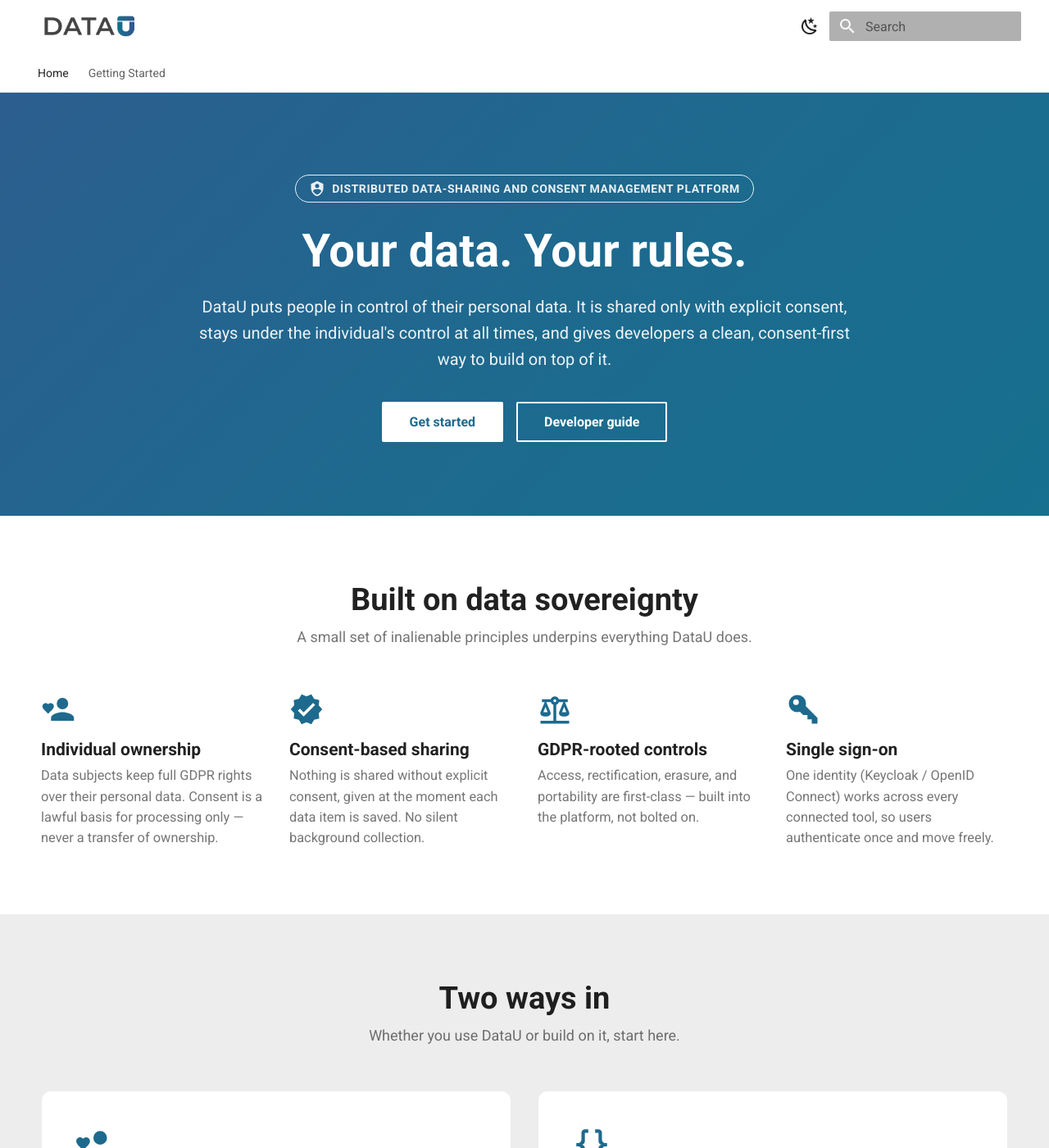
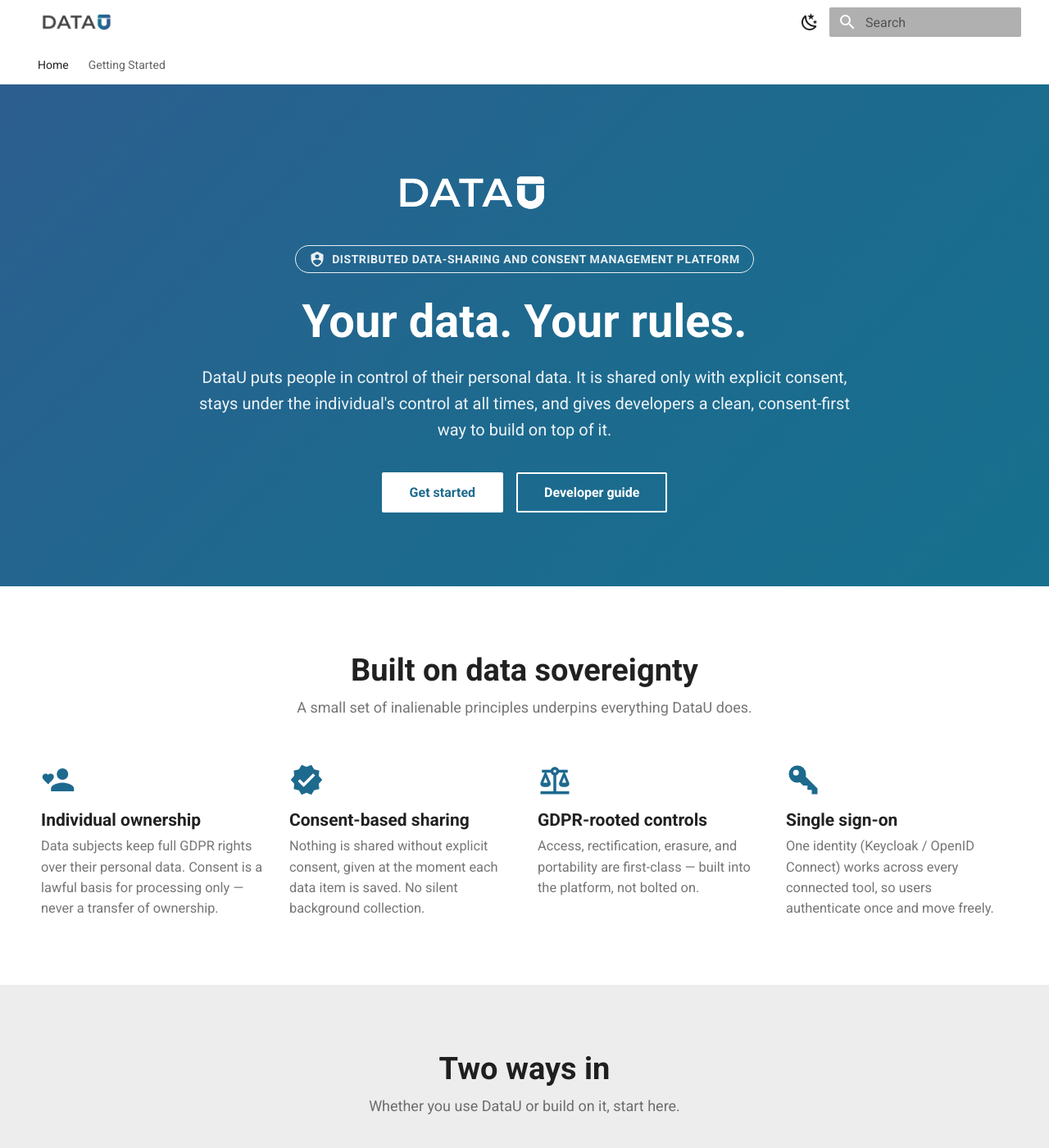
Before and after one commit to jibecompany/datau-docs, an MkDocs documentation site: the page built from docs/index.md, in a window 1280 px wide and 1400 px high. Shown: the whole window at 82% size. Built offline with MkDocs 1.6.1 and Material for MkDocs 9.7.7, drawn with Linux system fonts in a browser that asks for light colours.

Commit message:
Revert header logo size; add DataU logo to hero above badge
- Header logo height back to 1.5rem
- Add the DataU logo in the hero above the platform badge, rendered
  white to read on the blue->teal gradient

Co-Authored-By: Claude Opus 4.8 (1M context) <noreply@anthropic.com>

```diff
--- a/docs/stylesheets/extra.css
+++ b/docs/stylesheets/extra.css
@@ -43,7 +43,7 @@
 
 /* Keep the logo's original colours in both light and dark mode. */
 .md-header__button.md-logo img {
-  height: 2rem;
+  height: 1.5rem;
   width: auto;
 }
 /* In dark mode the header is dark, so give the dark wordmark a light
@@ -82,6 +82,15 @@
 .dx-hero {
   padding: 5rem 0 4.5rem;
   text-align: center;
+}
+
+/* Logo in the hero — white, to read on the coloured gradient */
+.dx-hero__logo {
+  display: block;
+  height: 3.2rem;
+  width: auto;
+  margin: 0 auto 1.6rem;
+  filter: brightness(0) invert(1);
 }
 
 .dx-hero__badge {
--- a/overrides/home.html
+++ b/overrides/home.html
@@ -14,6 +14,7 @@
   <section class="dx-hero">
     <div class="dx-grid dx-hero__grid">
       <div class="dx-hero__content">
+        <img class="dx-hero__logo" src="{{ 'assets/datau-logo.png' | url }}" alt="DataU">
         <div class="dx-hero__badge">{% include ".icons/material/shield-account.svg" %} Distributed data-sharing and consent management platform</div>
         <h1>Your data. Your rules.</h1>
         <p>
```
